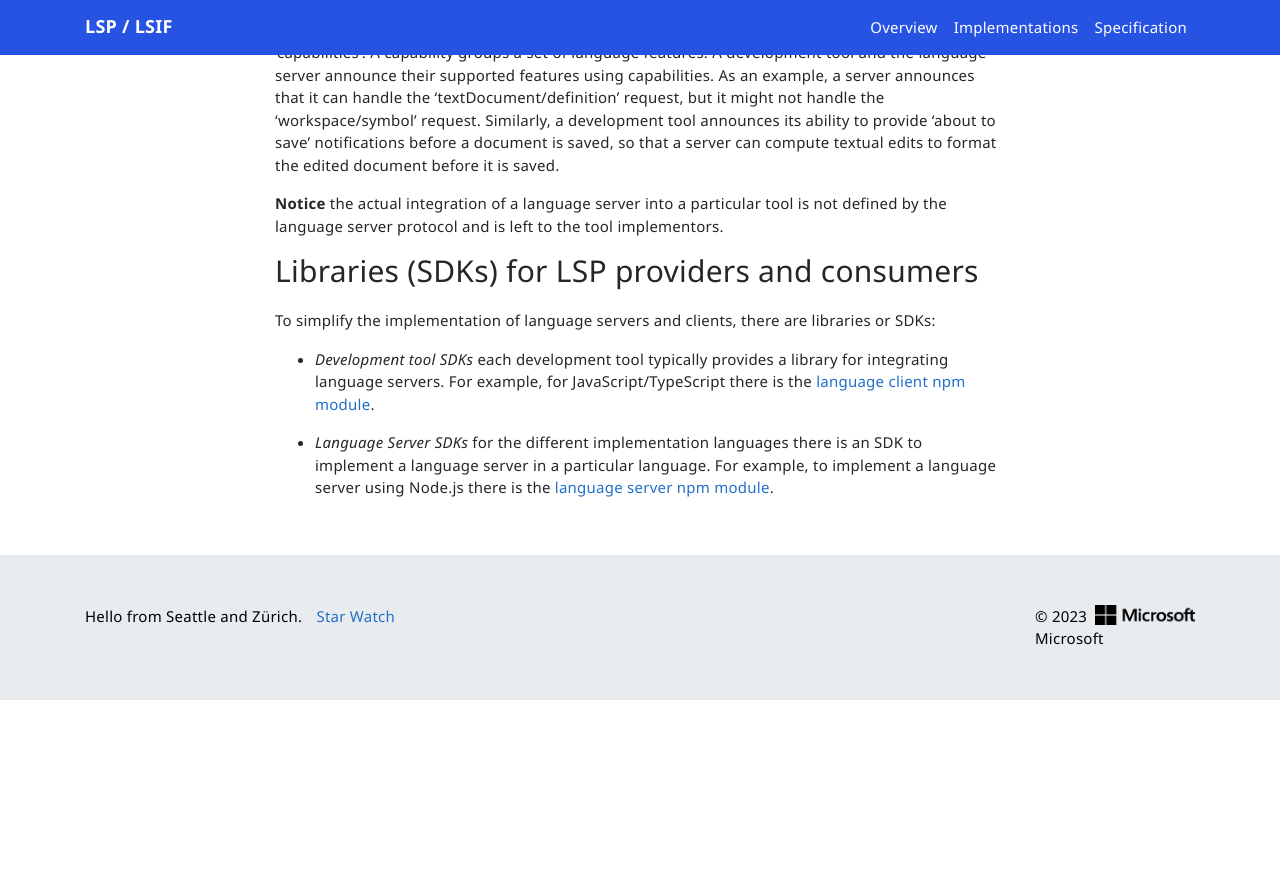
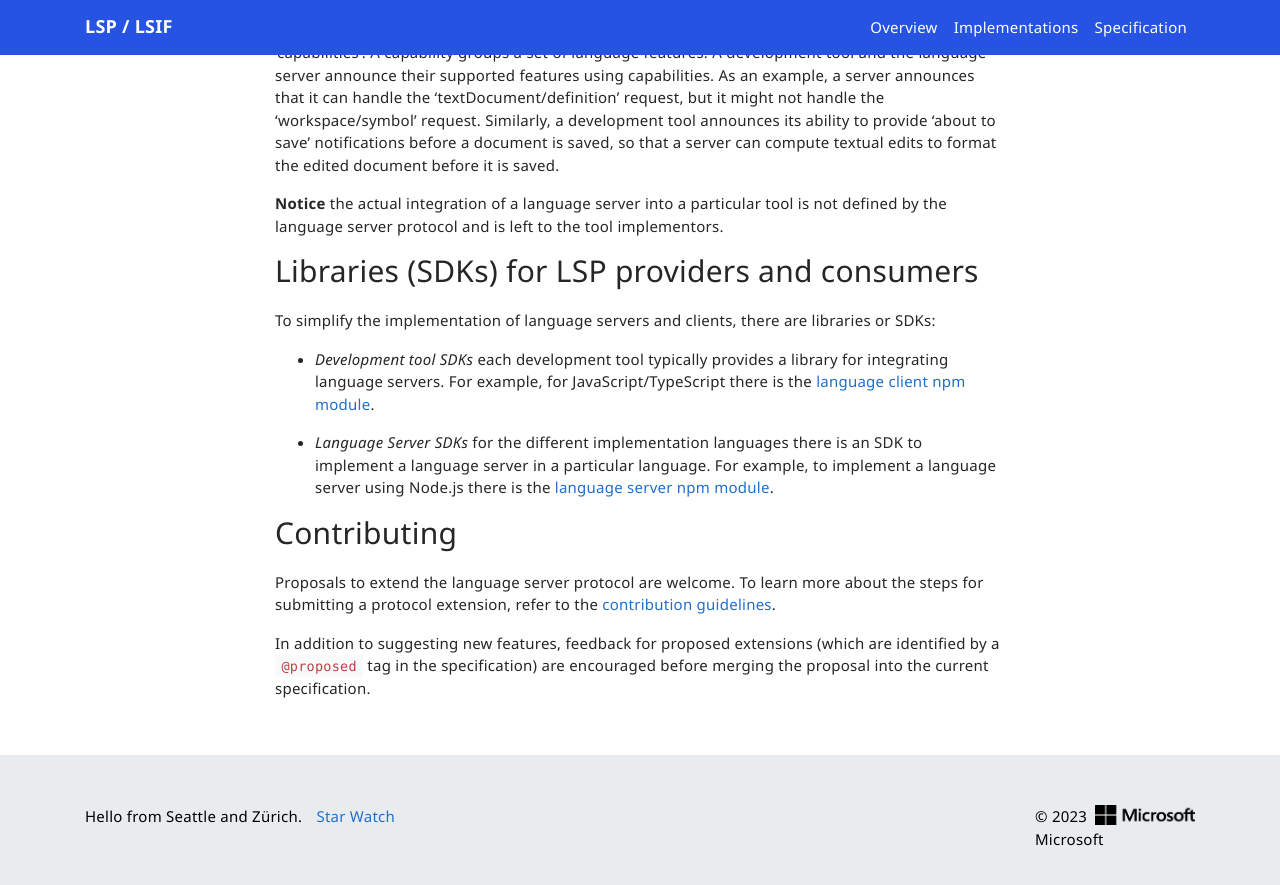
Before and after one commit to microsoft/language-server-protocol, a Jekyll site: the page built from _overviews/lsp/overview.md, in a window 1280 px wide and 900 px high, scrolled down 2819 px. Shown: the top 885 px of the window. Built offline with Jekyll 4.4.1, drawn with Linux system fonts in a browser that asks for light colours; nearby versions of some CDN libraries; comment, search, counter and statistics services are not loaded; before the commit the page ends 3519 px from its top, so only the background shows below that.

Commit message:
Add contribution section to LSP overview

```diff
--- a/_overviews/lsp/overview.md
+++ b/_overviews/lsp/overview.md
@@ -92,3 +92,9 @@ To simplify the implementation of language servers and clients, there are librar
 - *Development tool SDKs* each development tool typically provides a library for integrating language servers. For example, for JavaScript/TypeScript there is the [language client npm module](https://www.npmjs.com/package/vscode-languageclient).
 
 - *Language Server SDKs* for the different implementation languages there is an SDK to implement a language server in a particular language. For example, to implement a language server using Node.js there is the [language server npm module](https://www.npmjs.com/package/vscode-languageserver).
+
+## Contributing
+
+Proposals to extend the language server protocol are welcome. To learn more about the steps for submitting a protocol extension, refer to the [contribution guidelines](https://github.com/microsoft/language-server-protocol/blob/main/contributing.md).
+
+In addition to suggesting new features, feedback for proposed extensions (which are identified by a `@proposed` tag in the specification) are encouraged before merging the proposal into the current specification.
```
